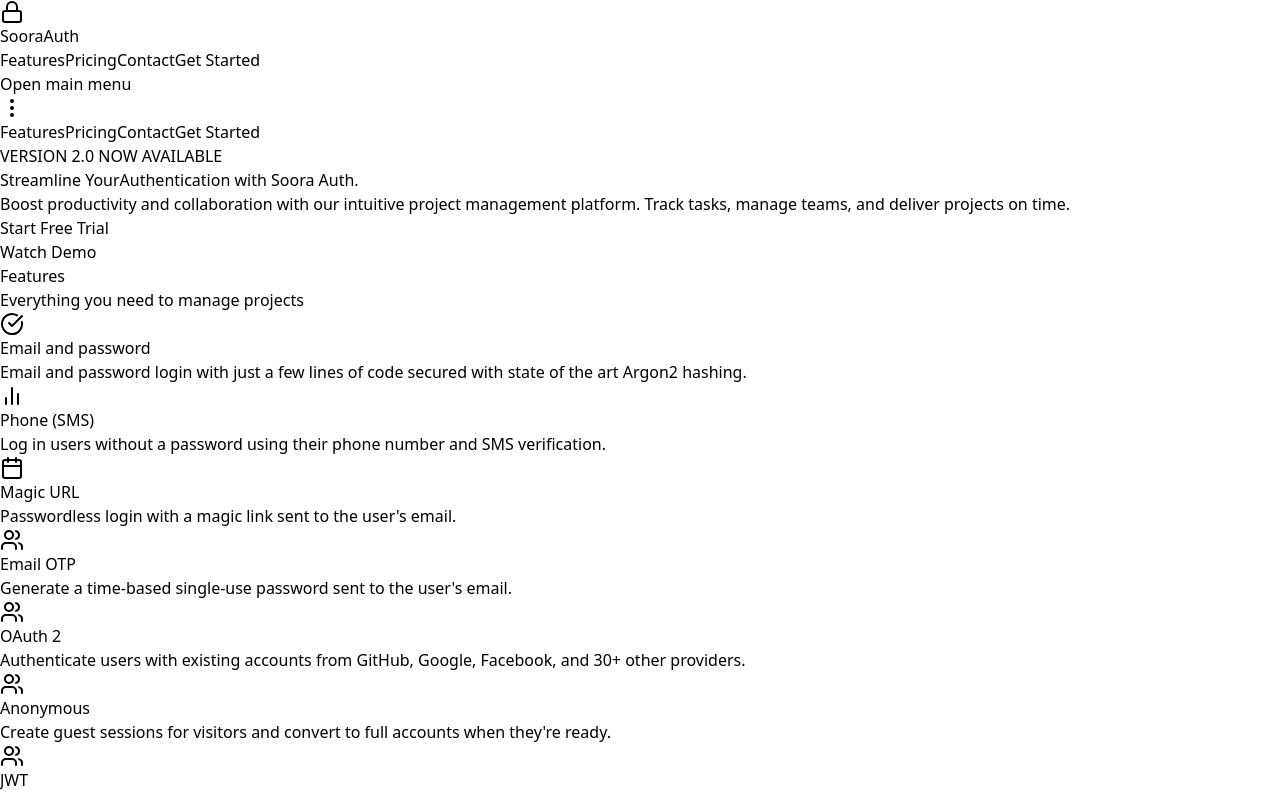
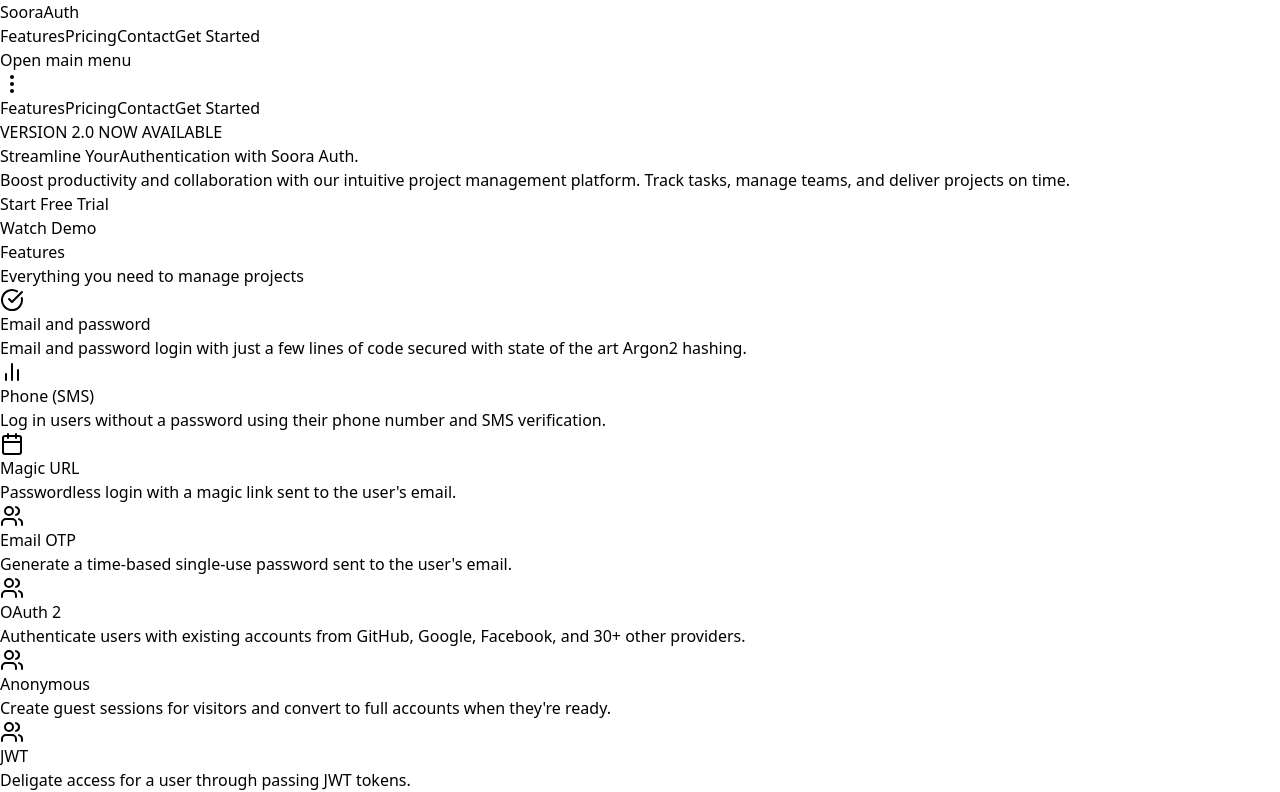
Before and after one commit to mddanish867/taskflow, a React (Vite) app: page / in a window 1280 px wide. Shown: the top 792 px of the page. Built offline with nearby package versions, Linux system fonts and the light colour scheme.

Commit message:
remodified the navbar

```diff
--- a/src/components/home/Navbar.jsx
+++ b/src/components/home/Navbar.jsx
@@ -1,6 +1,6 @@
 import { useNavigate } from 'react-router-dom';
 import React, { useState } from 'react';
-import {EllipsisVertical, X, Lock } from 'lucide-react';
+import {EllipsisVertical, X } from 'lucide-react';
 
 const Navbar = () => {
     const [isMenuOpen, setIsMenuOpen] = useState(false);
@@ -20,7 +20,6 @@
         <div className="max-w-7xl mx-auto px-4 sm:px-6 lg:px-8">
           <div className="flex justify-between h-16 items-center">
             <div className="flex items-center">
-            <Lock className="text-blue-600 font-extrabold "/> {" "}
               <a href='/'>
               <span className="text-2xl font-bold text-blue-600">SooraAuth</span>
               </a>
```
